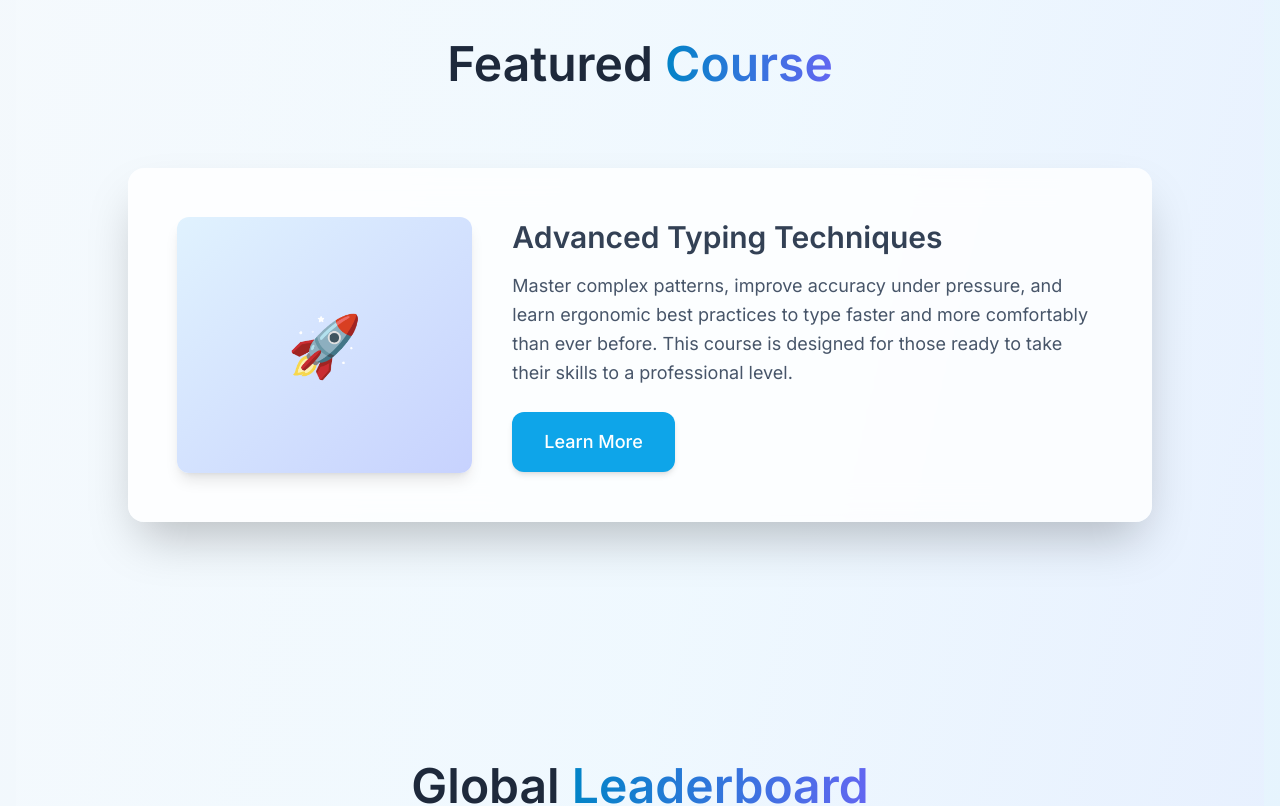
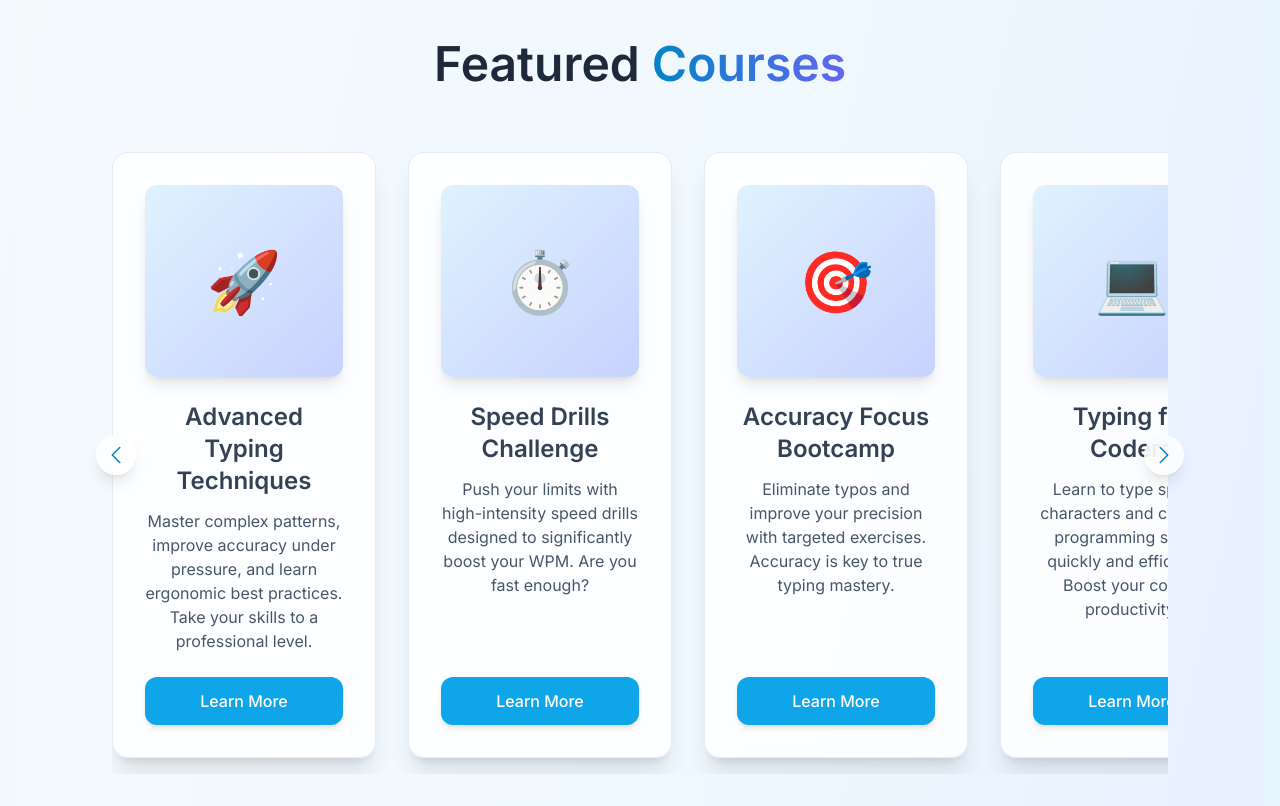
Before and after one commit to typingspeedacademy/typingspeedacadem, a Next.js app: page / in a window 1280 px wide. Shown: the part 2180-2986 px from the top of the page. Built offline with nearby package versions, Linux system fonts and the light colour scheme.

Commit message:
Add files via upload

```diff
--- a/src/app/page.tsx
+++ b/src/app/page.tsx
@@ -33,12 +33,117 @@ const FluidVisualBackground = () => {
   );
 };
 
+import { ChevronLeftIcon, ChevronRightIcon as ChevronRightSolidIcon } from '@heroicons/react/24/solid'; // Added for carousel controls
+import { useRef, useState, useEffect } from 'react'; // Added for carousel logic
+
 export default function HomePage() {
   const benefits = [
     { title: "Boost Your Speed", description: "Dramatically increase your WPM with targeted exercises.", icon: "⚡" },
     { title: "Track Your Progress", description: "Monitor your improvement with detailed analytics.", icon: "📊" },
     { title: "Compete Globally", description: "Challenge typists worldwide and climb the leaderboards.", icon: "🌍" },
   ];
+
+  const featuredCourses = [
+    {
+      id: 'advanced-typing',
+      title: "Advanced Typing Techniques",
+      description: "Master complex patterns, improve accuracy under pressure, and learn ergonomic best practices. Take your skills to a professional level.",
+      icon: "🚀",
+      link: "/courses/advanced-typing"
+    },
+    {
+      id: 'speed-drills',
+      title: "Speed Drills Challenge",
+      description: "Push your limits with high-intensity speed drills designed to significantly boost your WPM. Are you fast enough?",
+      icon: "⏱️",
+      link: "/courses/speed-drills"
+    },
+    {
+      id: 'accuracy-focus',
+      title: "Accuracy Focus Bootcamp",
+      description: "Eliminate typos and improve your precision with targeted exercises. Accuracy is key to true typing mastery.",
+      icon: "🎯",
+      link: "/courses/accuracy-focus"
+    },
+    {
+      id: 'coding-typing',
+      title: "Typing for Coders",
+      description: "Learn to type special characters and common programming syntax quickly and efficiently. Boost your coding productivity.",
+      icon: "💻",
+      link: "/courses/coding-typing"
+    }
+  ];
+
+  const scrollContainerRef = useRef<HTMLDivElement>(null);
+  const [isScrollingNeeded, setIsScrollingNeeded] = useState(false);
+  const [isAutoScrolling, setIsAutoScrolling] = useState(true);
+  const autoScrollIntervalRef = useRef<NodeJS.Timeout | null>(null);
+
+  useEffect(() => {
+    const checkScroll = () => {
+      if (scrollContainerRef.current) {
+        setIsScrollingNeeded(scrollContainerRef.current.scrollWidth > scrollContainerRef.current.clientWidth);
+      }
+    };
+    checkScroll();
+    window.addEventListener('resize', checkScroll);
+    return () => window.removeEventListener('resize', checkScroll);
+  }, [featuredCourses]); // Removed scrollContainerRef from dependencies as it's stable
+
+  // Auto-scrolling logic
+  useEffect(() => {
+    const startAutoScroll = () => {
+      if (autoScrollIntervalRef.current) {
+        clearInterval(autoScrollIntervalRef.current);
+      }
+      autoScrollIntervalRef.current = setInterval(() => {
+        if (scrollContainerRef.current && isAutoScrolling && isScrollingNeeded) {
+          const { scrollLeft, scrollWidth, clientWidth } = scrollContainerRef.current;
+          if (scrollLeft >= scrollWidth - clientWidth - 1) { // -1 for potential float precision issues
+            // If at the end, scroll to the beginning
+            scrollContainerRef.current.scrollTo({ left: 0, behavior: 'smooth' });
+          } else {
+            scroll('right');
+          }
+        }
+      }, 3000); // Auto-scroll every 3 seconds
+    };
+
+    if (isAutoScrolling && isScrollingNeeded) {
+      startAutoScroll();
+    }
+
+    return () => {
+      if (autoScrollIntervalRef.current) {
+        clearInterval(autoScrollIntervalRef.current);
+      }
+    };
+  }, [isAutoScrolling, isScrollingNeeded]); // Re-run if auto-scrolling state or need changes
+
+  const handleMouseEnter = () => {
+    setIsAutoScrolling(false);
+  };
+
+  const handleMouseLeave = () => {
+    setIsAutoScrolling(true);
+  };
+
+  const handleManualScroll = () => {
+    setIsAutoScrolling(false); // Stop auto-scroll on manual interaction
+    // Optionally, restart auto-scroll after a delay if desired
+    // if (autoScrollIntervalRef.current) clearInterval(autoScrollIntervalRef.current);
+    // setTimeout(() => setIsAutoScrolling(true), 5000); // Restart after 5s of inactivity
+  };
+
+  const scroll = (direction: 'left' | 'right') => {
+    if (scrollContainerRef.current) {
+      const scrollAmount = scrollContainerRef.current.clientWidth * 0.8; // Scroll by 80% of visible width
+      scrollContainerRef.current.scrollBy({
+        left: direction === 'left' ? -scrollAmount : scrollAmount,
+        behavior: 'smooth',
+      });
+    }
+  };
 
   const howItWorksSteps = [
     { id: 1, title: "Sign Up Free", description: "Create your account in seconds and start your journey.", icon: "👤" },
@@ -110,26 +215,58 @@ export default function HomePage() {
       </section>
 
       {/* Featured Course Snippet Section */}
-      <section className="relative z-10 mt-28 w-full max-w-5xl mx-auto py-16">
-        <h2 className="text-4xl sm:text-5xl font-semibold text-center text-slate-800 mb-20">
-          Featured <span className="text-transparent bg-clip-text bg-gradient-to-r from-sky-600 to-indigo-500">Course</span>
+      <section className="relative z-10 mt-28 w-full max-w-6xl mx-auto py-16">
+        <h2 className="text-4xl sm:text-5xl font-semibold text-center text-slate-800 mb-12">
+          Featured <span className="text-transparent bg-clip-text bg-gradient-to-r from-sky-600 to-indigo-500">Courses</span>
         </h2>
-        <div className="bg-white/80 backdrop-blur-lg p-10 md:p-12 rounded-2xl shadow-2xl flex flex-col md:flex-row items-center gap-10 hover:shadow-sky-500/30 border border-transparent hover:border-sky-300 transition-all duration-300">
-          <div className="w-full md:w-1/3 h-52 md:h-64 bg-gradient-to-br from-sky-100 to-indigo-200 rounded-xl flex items-center justify-center shadow-lg">
-            <span className="text-6xl text-sky-600">🚀</span>
+        <div className="relative">
+          <div
+            ref={scrollContainerRef}
+            className="flex overflow-x-auto space-x-6 md:space-x-8 py-4 scrollbar-hide snap-x snap-mandatory"
+            style={{ scrollBehavior: 'smooth' }}
+            onMouseEnter={handleMouseEnter}
+            onMouseLeave={handleMouseLeave}
+            onWheel={handleManualScroll} // Stop auto-scroll on mouse wheel
+            onTouchStart={handleManualScroll} // Stop auto-scroll on touch
+          >
+            {featuredCourses.map((course) => (
+              <div key={course.id} className="snap-center flex-shrink-0 w-[calc(100%-2rem)] sm:w-2/3 md:w-1/2 lg:w-1/3 xl:w-1/4">
+                <div className="bg-white/80 backdrop-blur-lg p-6 md:p-8 rounded-2xl shadow-xl hover:shadow-sky-500/20 border border-slate-200/80 hover:border-sky-300 transition-all duration-300 h-full flex flex-col">
+                  <div className="w-full h-40 sm:h-48 bg-gradient-to-br from-sky-100 to-indigo-200 rounded-xl flex items-center justify-center shadow-lg mb-6">
+                    <span className="text-5xl sm:text-6xl text-sky-600">{course.icon}</span>
+                  </div>
+                  <div className="flex flex-col flex-grow text-center">
+                    <h3 className="text-xl sm:text-2xl font-semibold text-slate-700 mb-3">{course.title}</h3>
+                    <p className="text-slate-600 text-sm sm:text-base mb-6 leading-relaxed flex-grow">{course.description}</p>
+                    <Link
+                      href={course.link}
+                      className="mt-auto inline-block text-md font-medium px-6 py-3 rounded-xl bg-sky-500 text-white shadow-md hover:bg-sky-600 hover:shadow-lg focus:outline-none focus:ring-4 focus:ring-sky-300 transition-all duration-300 ease-in-out"
+                    >
+                      Learn More
+                    </Link>
+                  </div>
+                </div>
+              </div>
+            ))}
           </div>
-          <div className="w-full md:w-2/3 text-center md:text-left">
-            <h3 className="text-3xl font-semibold text-slate-700 mb-4">Advanced Typing Techniques</h3>
-            <p className="text-slate-600 text-lg mb-6 leading-relaxed">
-              Master complex patterns, improve accuracy under pressure, and learn ergonomic best practices to type faster and more comfortably than ever before. This course is designed for those ready to take their skills to a professional level.
-            </p>
-            <Link
-              href="/courses/advanced-typing"
-              className="inline-block text-lg font-medium px-8 py-4 rounded-xl bg-sky-500 text-white shadow-md hover:bg-sky-600 hover:shadow-lg focus:outline-none focus:ring-4 focus:ring-sky-300 transition-all duration-300 ease-in-out"
-            >
-              Learn More
-            </Link>
-          </div>
+          {isScrollingNeeded && (
+            <>
+              <button
+                onClick={() => { scroll('left'); handleManualScroll(); }}
+                aria-label="Scroll left"
+                className="absolute left-0 top-1/2 -translate-y-1/2 z-20 p-2 bg-white/80 backdrop-blur-md rounded-full shadow-lg hover:bg-sky-100 transition-colors duration-200 ml-2 md:-ml-4 disabled:opacity-50 disabled:cursor-not-allowed"
+              >
+                <ChevronLeftIcon className="h-6 w-6 text-sky-600" />
+              </button>
+              <button
+                onClick={() => { scroll('right'); handleManualScroll(); }}
+                aria-label="Scroll right"
+                className="absolute right-0 top-1/2 -translate-y-1/2 z-20 p-2 bg-white/80 backdrop-blur-md rounded-full shadow-lg hover:bg-sky-100 transition-colors duration-200 mr-2 md:-mr-4 disabled:opacity-50 disabled:cursor-not-allowed"
+              >
+                <ChevronRightSolidIcon className="h-6 w-6 text-sky-600" />
+              </button>
+            </>
+          )}
         </div>
       </section>
 
```
